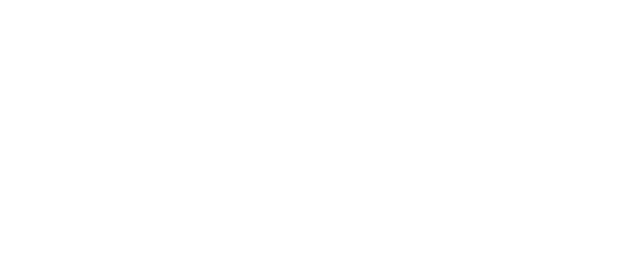
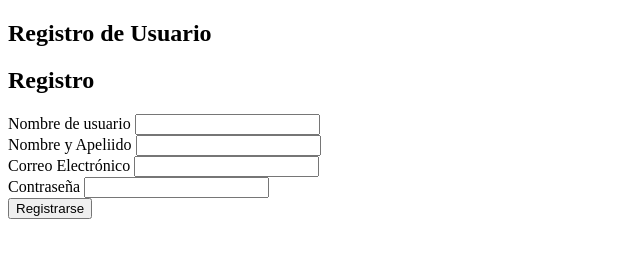
Before and after one commit to LuciRojo/Reto-Tzuzul, a plain HTML site: page index.html in a window 1280 px wide. Shown: the whole page, without its empty margins (0-640 px from the left). Drawn offline with Linux system fonts and the light colour scheme.

Commit message:
Arreglos

```diff
--- a/index.html
+++ b/index.html
@@ -4,7 +4,24 @@
     <meta charset="UTF-8" />
     <meta http-equiv="X-UA-Compatible" content="IE=edge" />
     <meta name="viewport" content="width=device-width, initial-scale=1.0" />
-    <title>Document</title>
+    <title>Página de ingreso</title>
   </head>
-  <body></body>
+  <body>
+    <nav>
+      <h1>Registro de Usuario</h1>
+    </nav>
+    <form action="">
+      <h2>Registro</h2>
+      <label for="texto">Nombre de usuario</label>
+      <input type="text" name="usuario" id="usuario" /> <br />
+      <label for="text">Nombre y Apeliido</label>
+      <input type="text1" id="Name" /> <br />
+      <label for="email">Correo Electrónico</label>
+      <input type="email" name="Correo" id="email" /><br />
+      <label for="password">Contraseña</label>
+      <input type="password" name="contraseña" id="password" /><br />
+
+      <button type="submit">Registrarse</button>
+    </form>
+  </body>
 </html>
```
